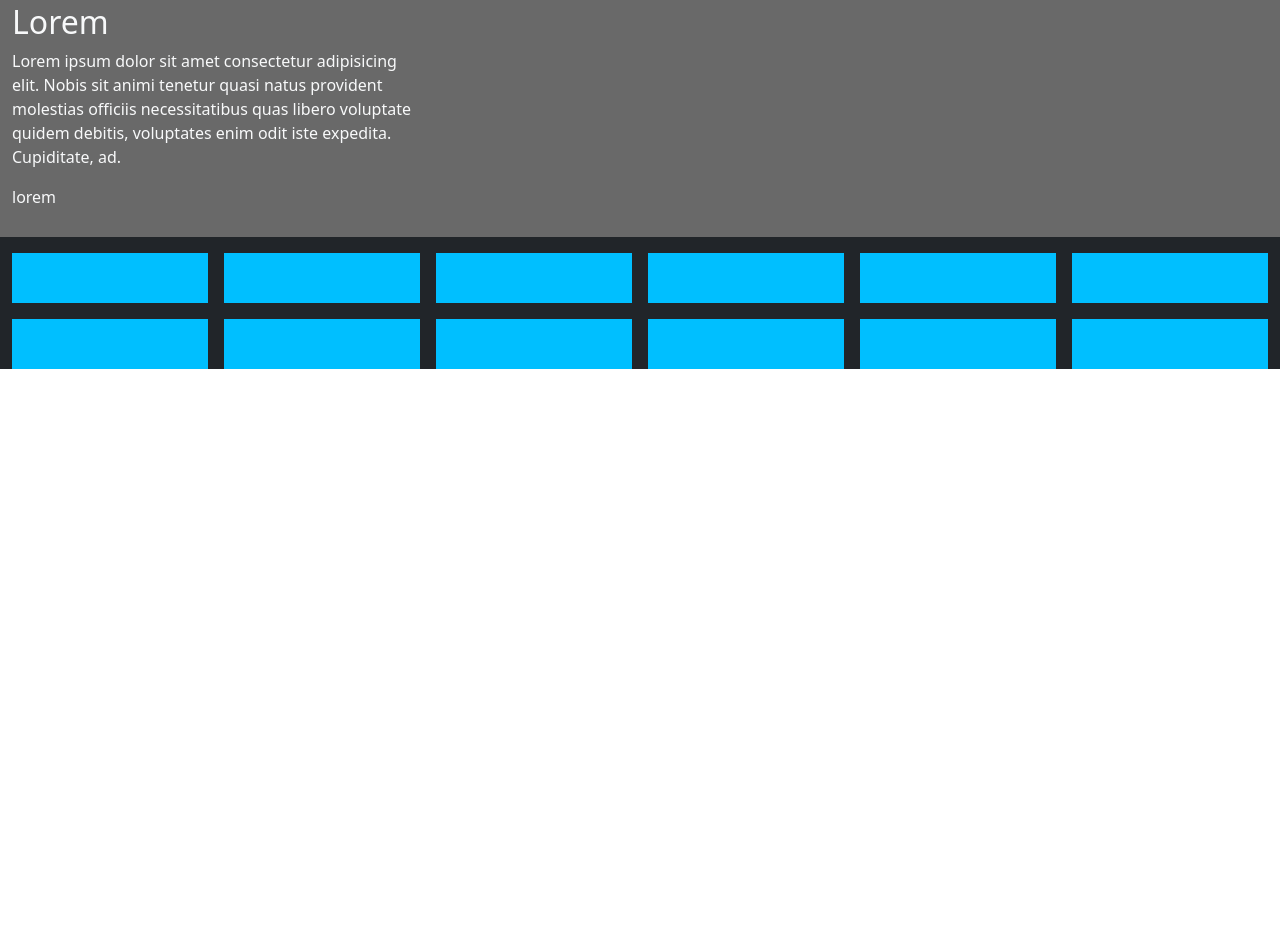
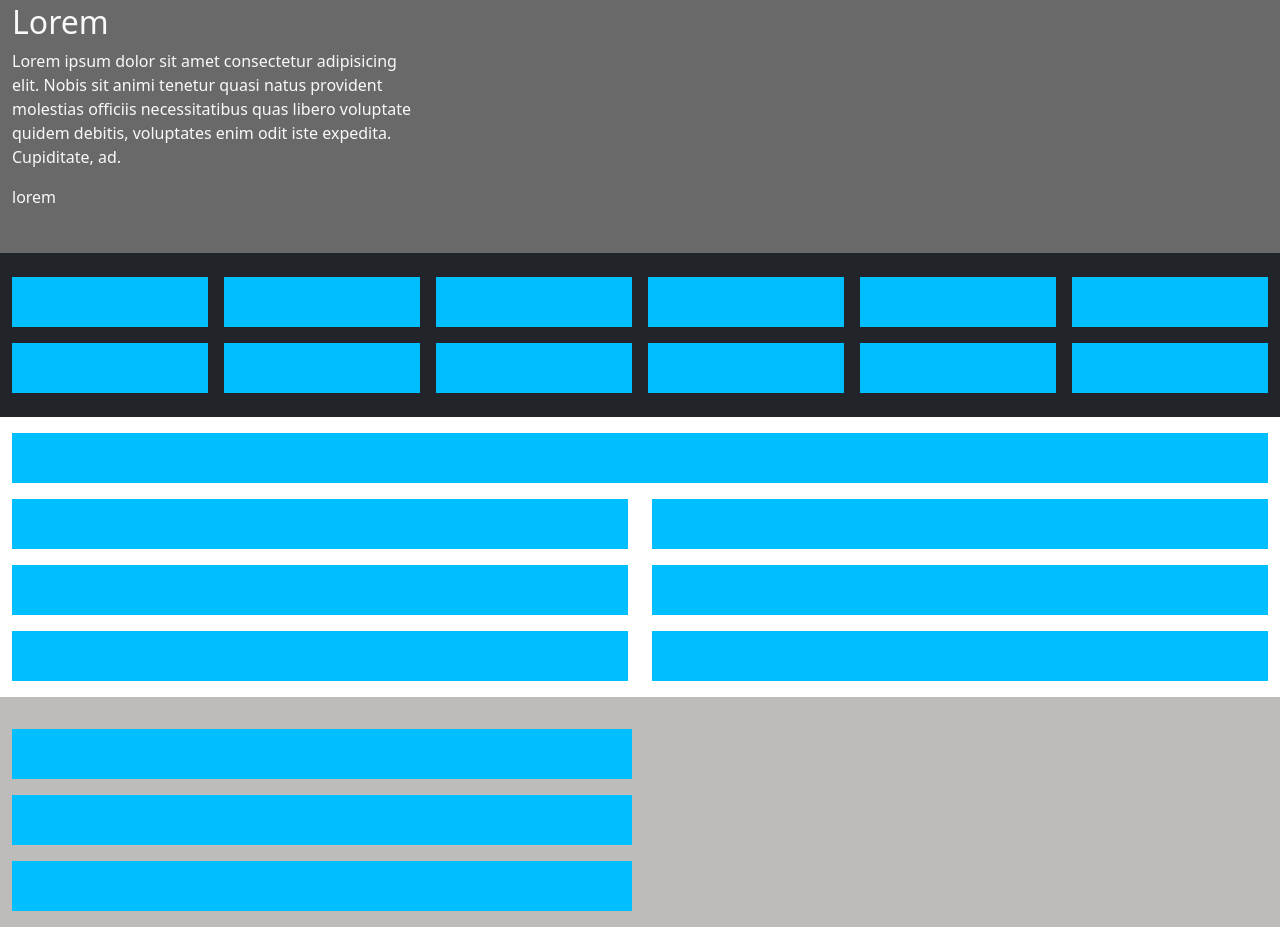
Before and after one commit to Jurypassa/htmlcss-playstation, a plain HTML site: page index.html in a window 1280 px wide. Shown: the part 1023-1966 px from the top of the page. Before the commit the page ends 1392 px from the top, so only its background shows below. Drawn offline with nearby package versions, Linux system fonts and the light colour scheme.

Commit message:
struttura class-plus

```diff
--- a/css/style.css
+++ b/css/style.css
@@ -1,13 +1,28 @@
 .header-top{
     height: 50px;
 }
-
-
 
 .jumbo .col-12,
 .nuove-uscite .col-12{
     padding-top: 150px;
 }
+
+.plus{
+    background-color: #bebcbb;
+}
+
+/* versione medium */
+
+/* @media screen and (min-width:768px){
+    .plus{
+        background-image: url(../img/ps-plus-april-monthly-games-featured-image-block.png);
+        background-position: right 30px top;
+        background-size: contain;
+        background-repeat: no-repeat;
+    }
+
+} */
+
 
 
 /* debug */
--- a/index.html
+++ b/index.html
@@ -130,7 +130,7 @@
                 </div>
             </div>
 
-            <div class="container-fluid bg-dark text-light">
+            <div class="container-fluid bg-dark text-light py-4">
                 <div class="row g-3">
                     <div class="col-6 col-sm-4 col-xl-2">
                         <div class="box"></div>
@@ -174,8 +174,42 @@
         <!-- / nuove uscite -->
 
         <!-- inizio PlayStation 4 -->
-        <div class="play-4 container-fluid">
-            <div class="row"></div>
+        <div class="play-4 container-fluid my-3">
+            <div class="row g-3">
+                <div class="col-12">
+                    <div class="box"></div>
+                </div>
+                <div class="col-12">
+                    <div class="row">
+                        <div class="col-12 col-md-6">
+                            <div class="box"></div>
+                        </div>
+                        <div class="col-12 col-md-6">
+                            <div class="box"></div>
+                        </div>
+                    </div>
+                </div>
+                <div class="col-12">
+                    <div class="row">
+                        <div class="col-12 col-md-6">
+                            <div class="box"></div>
+                        </div>
+                        <div class="col-12 col-md-6">
+                            <div class="box"></div>
+                        </div>
+                    </div>
+                </div>
+                <div class="col-12">
+                    <div class="row">
+                        <div class="col-12 col-md-6">
+                            <div class="box"></div>
+                        </div>
+                        <div class="col-12 col-md-6">
+                            <div class="box"></div>
+                        </div>
+                    </div>
+                </div>
+            </div>
         </div>
         <!-- / PlayStation 4 -->
 
@@ -185,7 +219,32 @@
         <!-- / store -->
 
         <!-- inizio social -->
-        <div class="social"></div>
+        <div class="social">
+
+            <!-- inizio plus -->
+            <div class="plus container-fluid">
+                <div class="row my-3 py-3 g-3">
+                    <div class="col-12 col-md-6">
+                        <div class="row g-3">
+                            <div class="col-12">
+                                <div class="box"></div>
+                            </div>
+                            <div class="col-12">
+                                <div class="box"></div>
+                            </div>
+                            <div class="col-12">
+                                <div class="box"></div>
+                            </div>
+                        </div>
+                    </div>
+                    <div class="col-md-6">
+                    </div>
+                </div>
+            </div>
+            <!-- / plus -->
+
+            <div class="container"></div>
+        </div>
         <!-- / social -->
 
     </main>
```
